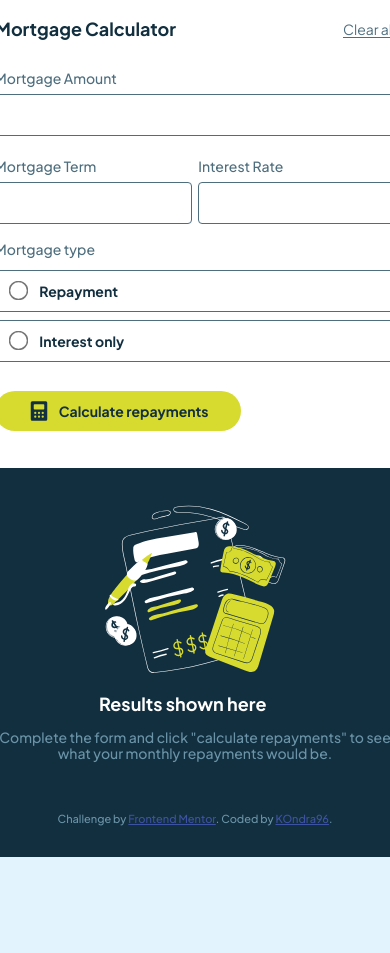
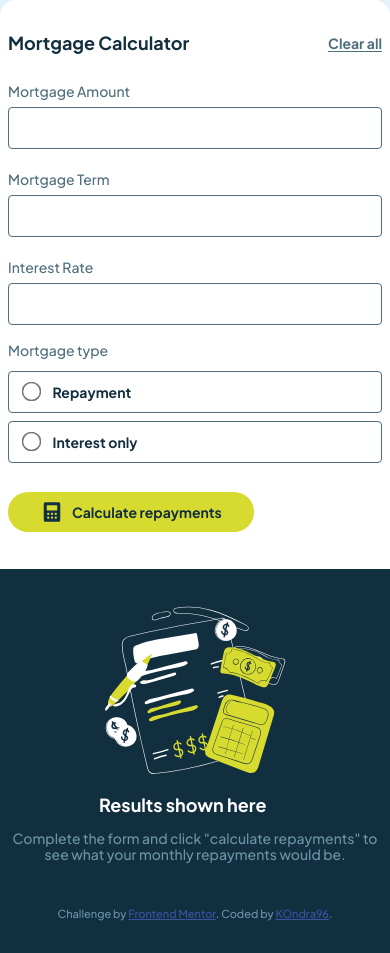
Before and after one commit to KOndra96/frontend-mentor-02_mortgage-repayment-calculator, a plain HTML site: page index.html in a window 390 px wide. Before the commit the page ends 857 px from the top, so only its background shows below. Drawn offline with Linux system fonts and the light colour scheme.

```diff
--- a/index.html
+++ b/index.html
@@ -25,7 +25,6 @@
   <main>
     <div class="container">
       <div class="calculator">
-
         <form>
           <fieldset class="form-header">
             <h2>Mortgage Calculator</h2>
@@ -34,25 +33,25 @@
 
           <fieldset>
             <label for="amount">Mortgage Amount</label>
-            <input type="number" name="amount" id="amount">
+            <input type="number" name="amount" id="amount" required>
           </fieldset>
 
           <div class="nextto">
             <fieldset>
               <label for="term">Mortgage Term</label>
-              <input type="number" name="term" id="term">
+              <input type="number" name="term" id="term" required>
             </fieldset>
             <fieldset>
               <label for="rate">Interest Rate</label>
-              <input type="number" name="rate" id="rate">
+              <input type="number" name="rate" id="rate" required>
             </fieldset>
           </div>
 
           <fieldset class="radios">
             <legend>Mortgage type</legend>
-              <div class="radio-container"><label class="choice"><input type="radio" name="type" value="repayment">
+              <div class="radio-container"><label class="choice"><input type="radio" name="type" value="repayment" required>
               Repayment</label></div>
-              <div class="radio-container"><label class="choice"><input type="radio" name="type" value="interest-only">
+              <div class="radio-container"><label class="choice"><input type="radio" name="type" value="interest-only" required>
               Interest only</label></div>
           </fieldset>
 
@@ -68,7 +67,7 @@
         </header>
         <p>Complete the form and click "calculate repayments" to see what your monthly repayments would be.</p>
         <div class="attribution">
-          <br><br><br>Challenge by <a href="https://www.frontendmentor.io?ref=challenge">Frontend Mentor</a>.
+          Challenge by <a href="https://www.frontendmentor.io?ref=challenge">Frontend Mentor</a>.
           Coded by <a href="https://github.com/KOndra96">KOndra96</a>.
         </div>
       </div>
--- a/styles/style.css
+++ b/styles/style.css
@@ -14,6 +14,7 @@
 html, body {
     height: 100%;
     margin: 0;
+    padding: 0;
     display: flex;
     flex-direction: column;
     align-items: center;
@@ -40,10 +41,13 @@
 
 .container {
     display: flex;
+    width: 100%;
+    /* min-width: 20rem; */
     max-width: 56rem;
+    margin: auto;
 
     border-radius: 1rem;
-    overflow: hidden;
+    /* overflow: hidden; */
     background-color: var(--color-white, hsl(0, 0%, 100%));
 
     font-size: 14px;
@@ -65,6 +69,8 @@
     }
 
     & input, button {
+        color: var(--color-slate900, hsl(202, 55%, 16%));
+        font-weight: 700;
         margin-top: 0.5rem;
         border: 1px solid var(--color-slate700, hsl(200, 24%, 40%));
         border-radius: 0.25rem;
@@ -202,7 +208,9 @@
 
     background-color: var(--color-slate900, hsl(200, 26%, 54%));
 
+    border-radius: 1rem;
     border-bottom-left-radius: 3rem;
+    border-top-left-radius: 0;
 
     & h2 {
         color: var(--color-white, hsl(0, 0%, 100%));
@@ -217,6 +225,7 @@
 }
 
 .attribution {
+    margin-top: 2rem;
     font-size: 11px;
     text-align: center;
 }
@@ -226,14 +235,33 @@
 }
 
 @media screen and (max-width: 800px) {
+    body, html {
+        /* justify-content: flex-start; */
+        justify-content: flex-start;
+    }
+
     .container {
         background-color: var(--color-white, hsl(0, 0%, 100%));
         flex-wrap: wrap;
+        flex-shrink: 1;
+    }
+
+    .calculator, .results {
+        width: 100%;
+        border-radius: 0;
     }
 
     .container, .calculator, .results {
-        width: 100%;
-        border-radius: 0;
+        margin-left: 0;
+        margin-right: 0;
+        padding-left: 0;
+        padding-right: 0;
+    }
+    fieldset {
+        margin-left: 0.25rem;
+        margin-right: 0.25rem;
+        padding-left: 0.25rem;
+        padding-right: 0.25rem;
     }
 
     .calculator {
@@ -244,21 +272,14 @@
     }
 
     form {
-        display: flex;
-        flex-direction: column;
+        /* display: flex;
+        flex-direction: column; */
         width: 100%;
     }
 }
 
 @media screen and (max-width: 420px) {
-    .container, .calculator, .results {
-        padding-left: 0;
-        padding-right: 0;
-    }
-    fieldset {
-        margin-left: 0.1rem;
-        margin-right: 0.1rem;
-        padding-left: 0.1rem;
-        padding-right: 0.1rem;
+    .nextto {
+        flex-wrap: wrap;
     }
 }
```
